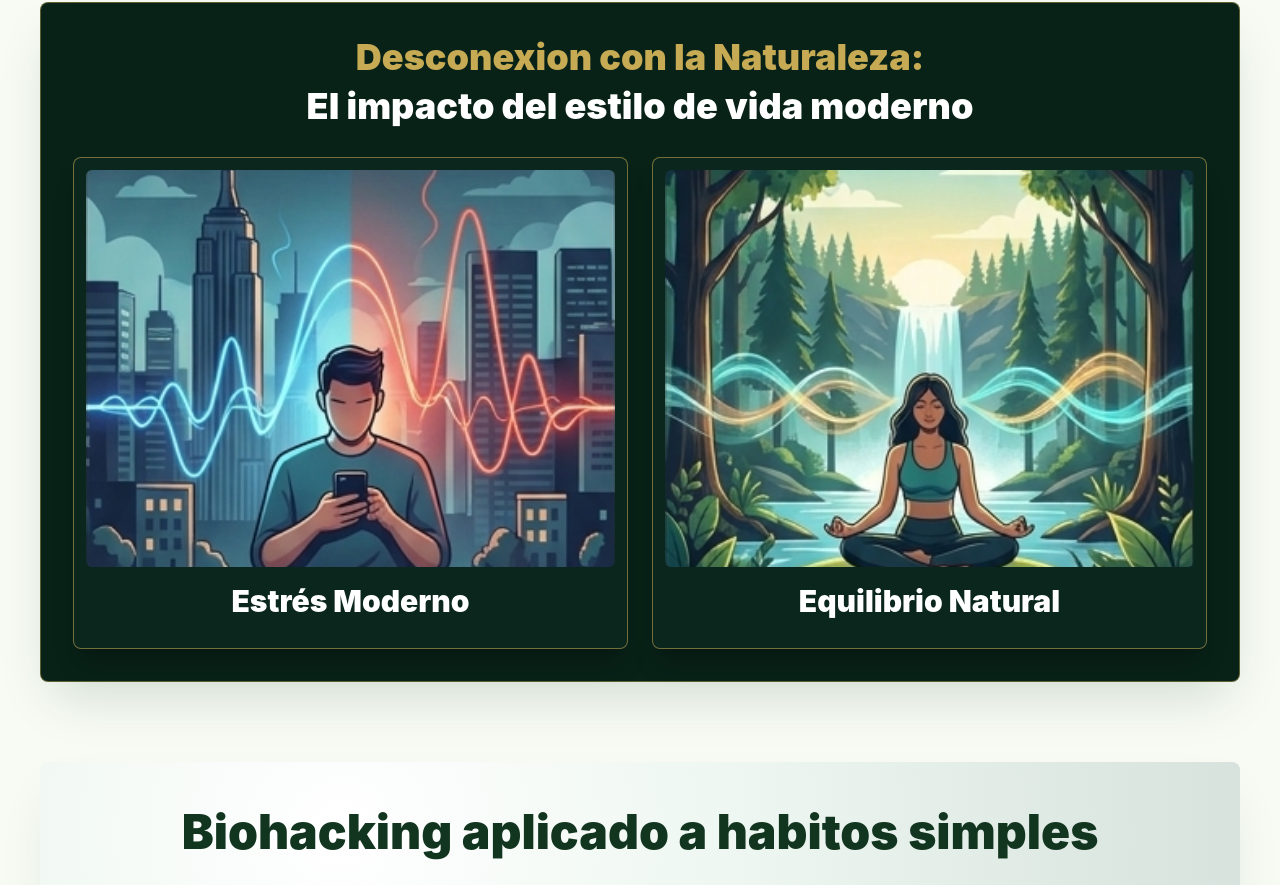
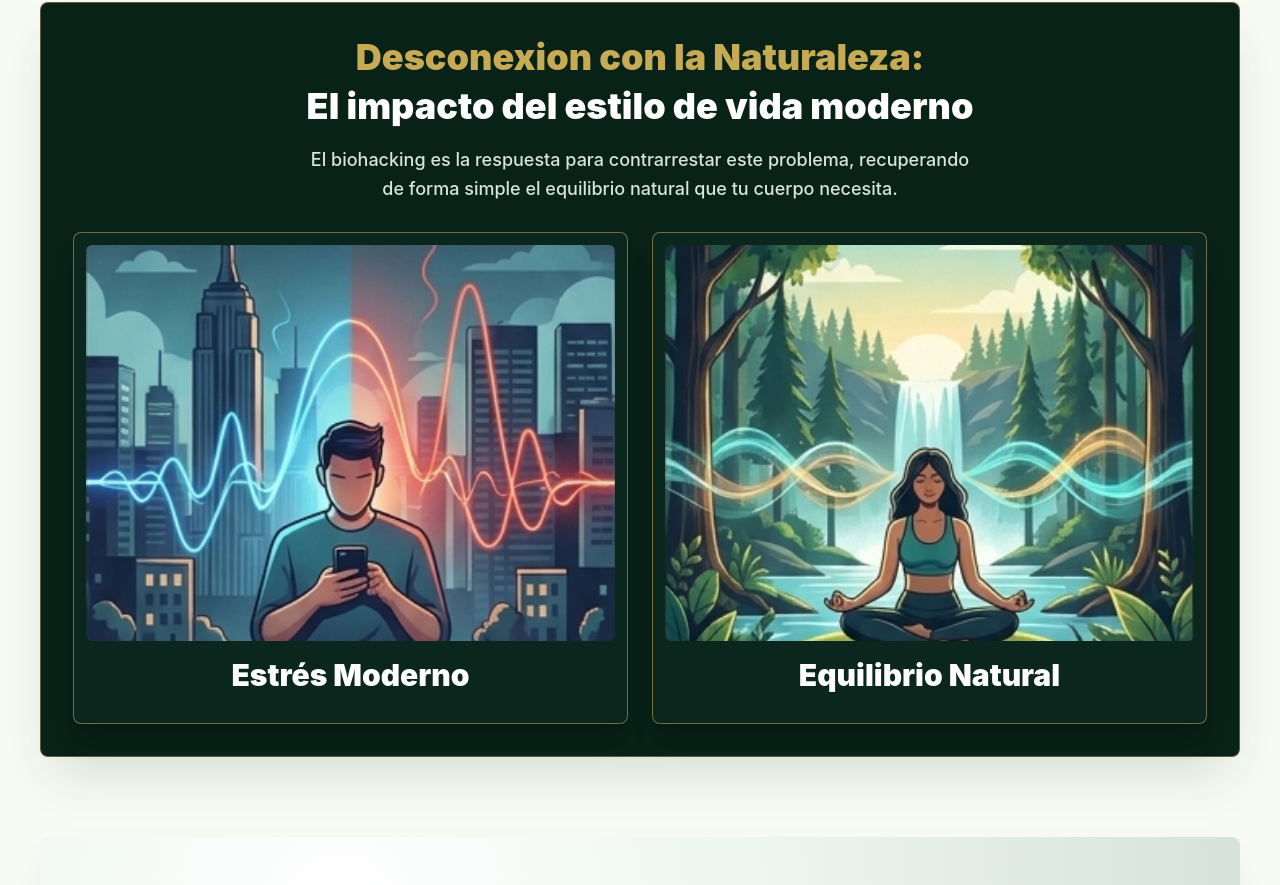
Before and after one commit to matiasvengas12-spec/nipponflex-web, a React (Vite) app: page / in a window 1280 px wide. Shown: the part 871-1756 px from the top of the page. Built offline with nearby package versions, Linux system fonts and the light colour scheme.

Commit message:
fix: adjust biohacking image layout and update lifestyle vision text

```diff
--- a/src/components/landing/LifestyleVisionSection.jsx
+++ b/src/components/landing/LifestyleVisionSection.jsx
@@ -49,6 +49,9 @@ function LifestyleVisionSection() {
             <p className="mt-1 text-2xl font-black leading-tight text-white sm:text-4xl">
               El impacto del estilo de vida moderno
             </p>
+            <p className="mt-4 text-base font-medium leading-relaxed text-[#d7e6d8] sm:text-lg max-w-2xl mx-auto">
+              El biohacking es la respuesta para contrarrestar este problema, recuperando de forma simple el equilibrio natural que tu cuerpo necesita.
+            </p>
           </div>
 
           <div className="mt-7 grid gap-4 md:grid-cols-2 lg:gap-6">
--- a/src/pages/BiohackingPage.jsx
+++ b/src/pages/BiohackingPage.jsx
@@ -184,13 +184,12 @@ function BiohackingPage() {
             whileInView={{ opacity: 1, scale: 1 }}
             viewport={{ once: true }}
             transition={{ duration: 1, ease: [0.22, 1, 0.36, 1] }}
-            className="relative h-[600px] rounded-3xl overflow-hidden border border-gray-800/60"
+            className="relative flex items-center justify-center drop-shadow-2xl"
           >
-            <div className="absolute inset-0 bg-gradient-to-tr from-emerald-900/40 to-transparent z-10 mix-blend-overlay" />
             <img
               src="/images/biohacking-advisory-tech.png"
               alt="Biohacking y Tecnología del descanso"
-              className="w-full h-full object-cover"
+              className="w-full h-auto max-h-[600px] object-contain rounded-3xl"
             />
           </motion.div>
         </div>
```
